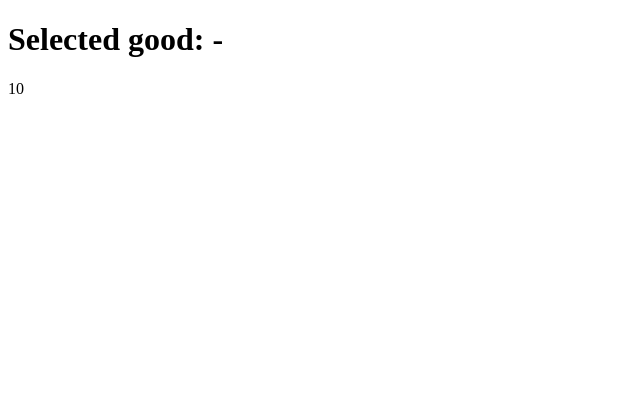
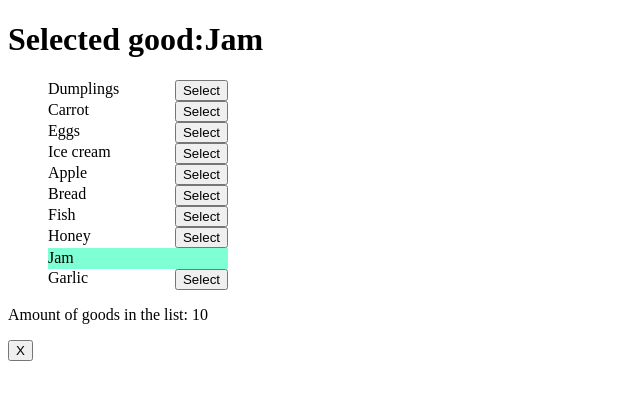
Before and after one commit to mate-academy/react_goods-selector, a React (Create React App) app: page / in a window 1280 px wide. Shown: the top 400 px of the page, without its empty margins (0-640 px from the left). Built offline with nearby package versions, Linux system fonts and the light colour scheme.

Commit message:
requiered main task done

```diff
--- a/package.json
+++ b/package.json
@@ -10,6 +10,7 @@
     "@types/react": "^17.0.15",
     "@types/react-dom": "^17.0.9",
     "bulma": "^0.9.3",
+    "classnames": "^2.3.1",
     "node-sass": "^6.0.1",
     "react": "^17.0.2",
     "react-dom": "^17.0.2",
--- a/src/App.scss
+++ b/src/App.scss
@@ -1 +1,21 @@
-// styles go here
+.GoodsList {
+  width: 180px;
+
+  list-style: none;
+
+  &__item {
+    display: flex;
+    justify-content: space-between;
+
+    &--selected {
+      background-color: aquamarine;
+    }
+  }
+
+}
+
+.Button {
+  &--hidden {
+    visibility: hidden;
+  }
+}
--- a/src/App.tsx
+++ b/src/App.tsx
@@ -14,11 +14,61 @@ const goodsFromServer: string[] = [
   'Garlic',
 ];
 
-const App: React.FC = () => (
-  <div className="App">
-    <h1>Selected good: -</h1>
-    {goodsFromServer.length}
-  </div>
-);
+type State = {
+  selectedGood: string;
+  selectedGoods?: string[];
+};
+
+class App extends React.Component<{}, State> {
+  state: State = {
+    selectedGood: 'Jam',
+  };
+
+  render() {
+    const { selectedGood } = this.state;
+
+    return (
+      <div className="App">
+        <h1>
+          Selected good:
+          {selectedGood || 'No goods selected'}
+        </h1>
+        <ul className="GoodsList">
+          {goodsFromServer.map(good => (
+            <li
+              className={(selectedGood === good) ? ('GoodsList__item--selected') : 'GoodsList__item'}
+              key={good}
+            >
+              {good}
+              <button
+                className={(selectedGood === good) ? ('Button--hidden') : 'Button'}
+                type="button"
+                onClick={() => {
+                  this.setState({
+                    selectedGood: good,
+                  });
+                }}
+              >
+                Select
+              </button>
+            </li>
+          ))}
+        </ul>
+        <p>Amount of goods in the list: {goodsFromServer.length}</p>
+        <button
+          className={(selectedGood) ? 'Button' : 'Button--hidden'}
+          type="button"
+          onClick={() => {
+            this.setState({
+              selectedGood: '',
+            });
+          }}
+        >
+          X
+        </button>
+      </div>
+    );
+  }
+}
 
 export default App;
```
Also changed, not shown: 2 other files (tests, documents, lock files or other folders).
